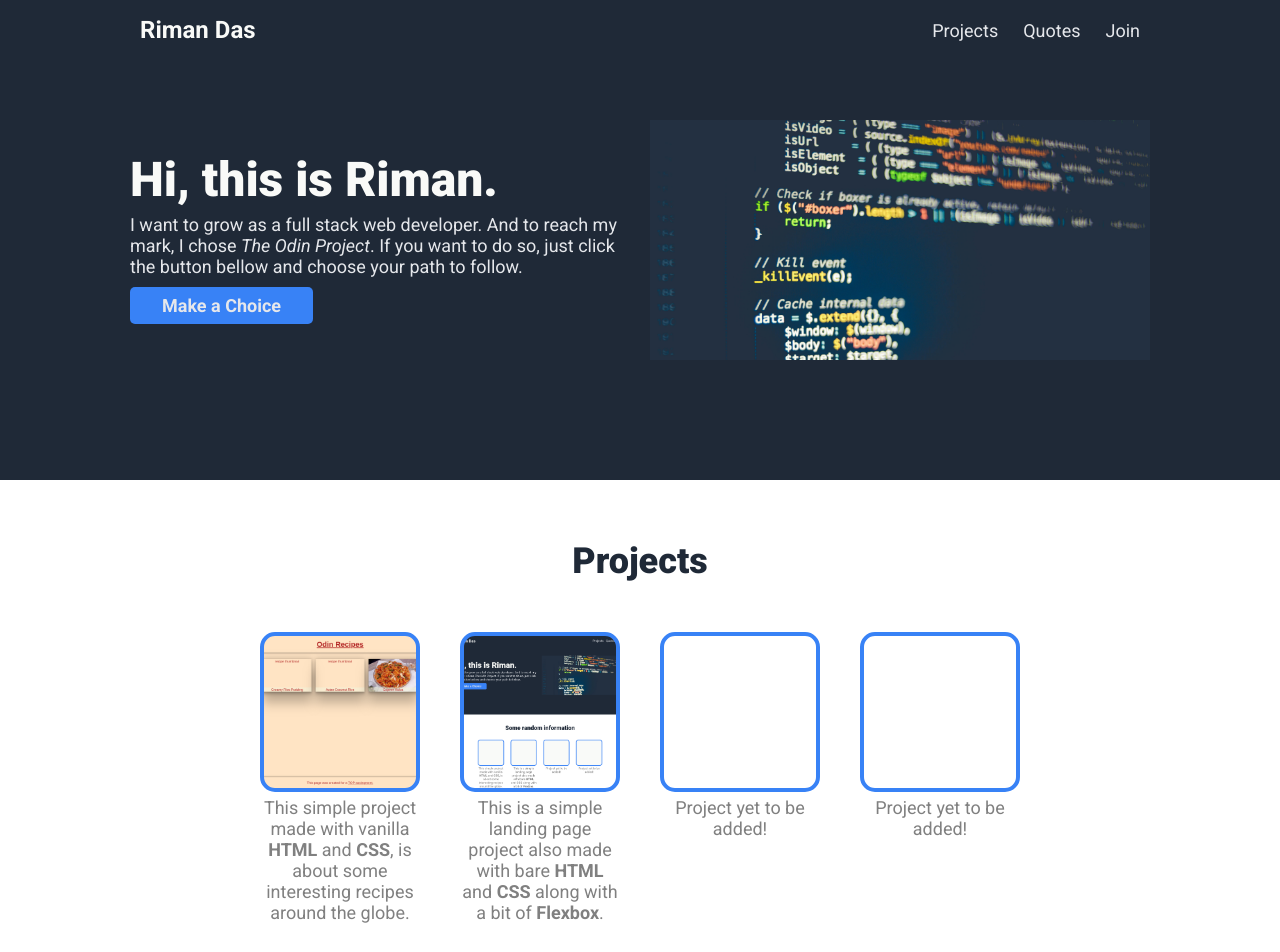
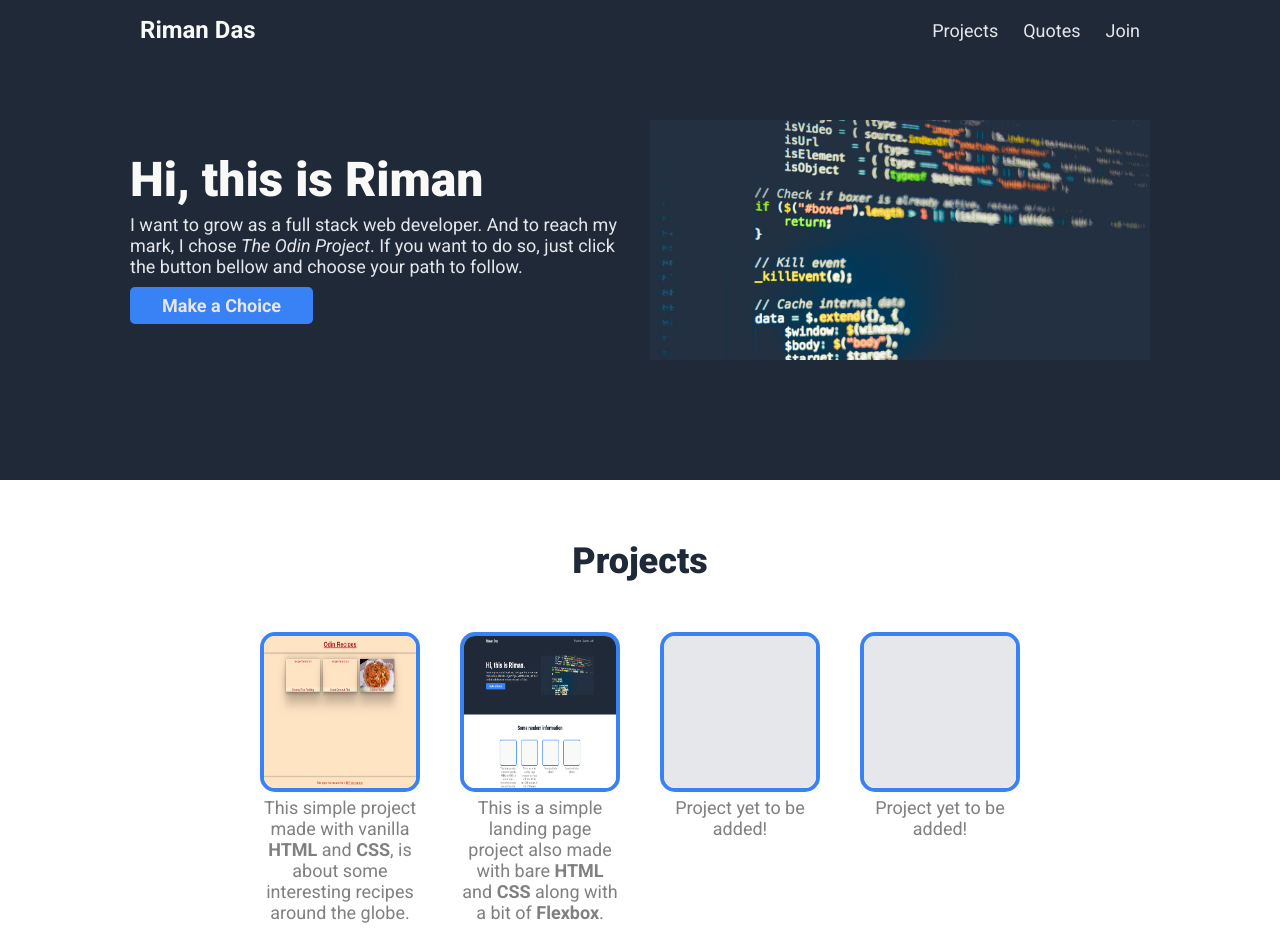
Before and after one commit to rimanz/landing-page, a plain HTML site: page index.html in a window 1280 px wide. Shown: the top 952 px of the page. Drawn offline with Linux system fonts and the light colour scheme.

Commit message:
Refactor for improve accessibility and semantics
 - .card, .caption and .thumb elements are replaced with figure,
 figcaption and img elements respectively.
 - also removed some unnecessary declarations.

```diff
--- a/index.html
+++ b/index.html
@@ -22,7 +22,7 @@
             <!-- Hero Section -->
              <section class="hero">
                 <div>
-                    <h1>Hi, this is Riman.</h1>
+                    <h1>Hi, this is Riman</h1>
                     <p>I want to grow as a full stack web developer. And to reach my mark, I chose <em>The Odin Project</em>. If you want to do so, just click the button bellow and choose your path to follow.</p>
                     <a href="https://www.theodinproject.com/paths"><div class="button">Make a Choice</div></a>
                 </div>
@@ -38,22 +38,22 @@
             <h2>Projects</h2>
 
             <div class="grid">
-                <a href="https://rimanz.github.io/odin-recipes/"><div class="card">
-                    <div class="thumb odin-recipe"></div>
-                    <div class="caption">This simple project made with vanilla <b>HTML</b> and <b>CSS</b>, is about some interesting recipes around the globe.</div>
-                </div></a>
-                <a href="https://rimanz.github.io/landing-page/"><div class="card">
-                    <div class="thumb landing-page"></div>
-                    <div class="caption">This is a simple landing page project also made with bare <b>HTML</b> and <b>CSS</b> along with a bit of <b>Flexbox</b>.</div>
-                </div></a>
-                <a href="#"><div class="card">
-                    <div class="thumb"></div>
-                    <div class="caption">Project yet to be added!</div>
-                </div></a>
-                <a href="#"><div class="card">
-                    <div class="thumb"></div>
-                    <div class="caption">Project yet to be added!</div>
-                </div></a>
+                <a href="https://rimanz.github.io/odin-recipes/" target="_blank"rel="noopener noreferrer"><figure>
+                    <img src="/images/odin-recipes.png" alt="Odin Recipes - A page about some interesting recipes.">
+                    <figcaption>This simple project made with vanilla <b>HTML</b> and <b>CSS</b>, is about some interesting recipes around the globe.</figcaption>
+                </figure></a>
+                <a href="https://rimanz.github.io/landing-page/" target="_blank" rel="noopener noreferrer"><figure>
+                    <img src="/images/landing-page.png" alt="Landing Page - A project contining all my projects.">
+                    <figcaption>This is a simple landing page project also made with bare <b>HTML</b> and <b>CSS</b> along with a bit of <b>Flexbox</b>.</figcaption>
+                </figure></a>
+                <a href="#"><figure>
+                    <img src="/images/placeholder.png" alt="A placeholder image">
+                    <figcaption>Project yet to be added!</figcaption>
+                </figure></a>
+                <a href="#"><figure>
+                    <img src="/images/placeholder.png" alt="A placeholder image">
+                    <figcaption>Project yet to be added!</figcaption>
+                </figure></a>
             </div>
         </div>
     </section>
--- a/style.css
+++ b/style.css
@@ -144,38 +144,28 @@ h2 {
     gap: 40px;
 }
 
-.card {
+figure {
     display: flex;
     flex-direction: column;
     gap: 5px;
     width: 160px;
 }
 
-.card:hover > .thumb {
+figure:hover > img {
     box-shadow: 0px 0px 3px 0px #1f2937;
 }
 
-.thumb {
+figure > img {
     height: 160px;
     width: 160px;
     border: 4px solid #3882f6;
     border-radius: 15px;
-    /* background-color: #f9faf8; */
     background-size: cover;
     background-repeat: no-repeat;
     background-position: center;
 }
 
-.thumb.odin-recipe {
-    background-image: url(images/odin-recipes.png);
-}
-
-
-.thumb.landing-page {
-    background-image: url(images/landing-page.png);
-}
-
-.caption {
+figcaption {
     color: grey;
     text-align: center;
 }
```
Also changed, not shown: images/placeholder.png (added).
